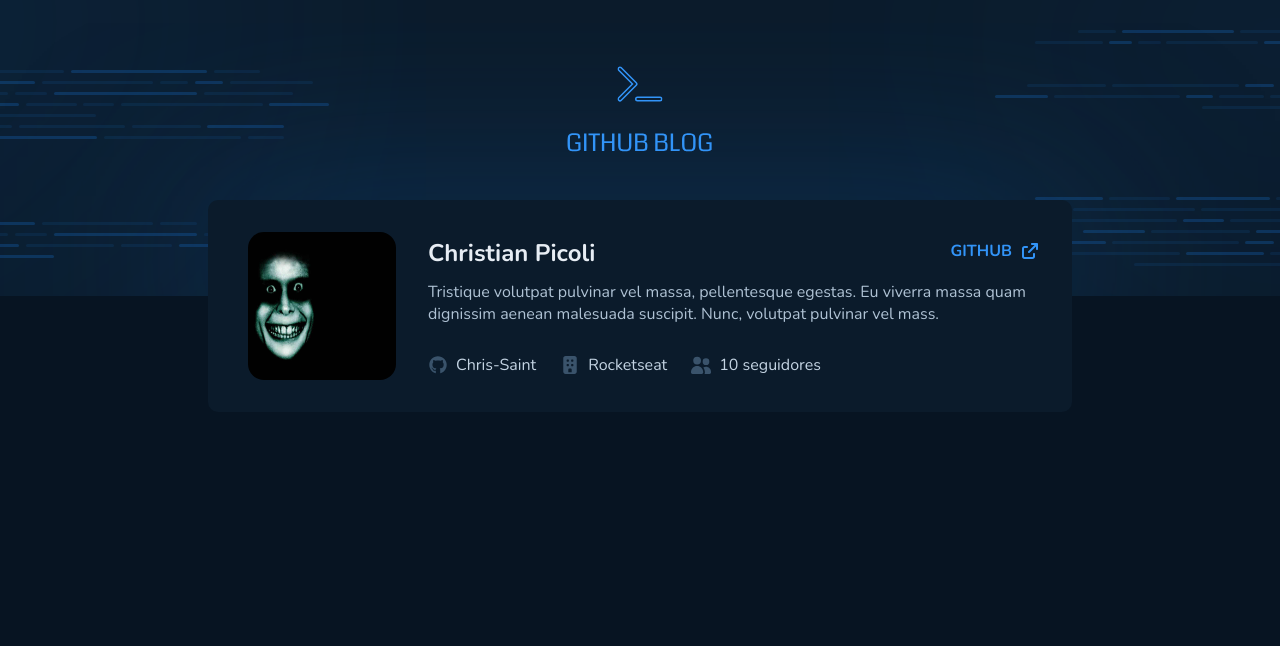
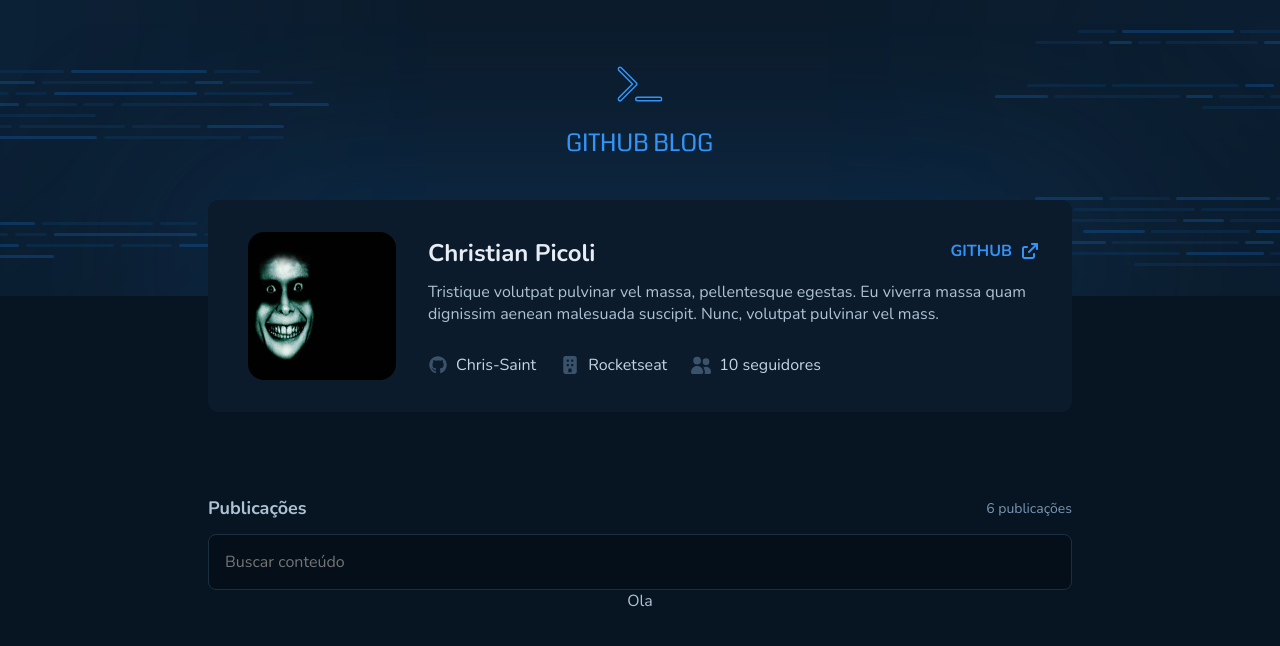
Before and after one commit to Chris-Saints/Github-Blog, a React (Vite) app: page / in a window 1280 px wide. Shown: the top 646 px of the page. Built offline with nearby package versions, Linux system fonts and the light colour scheme.

Commit message:
Criação do input de pesquisa

```diff
--- a/src/Pages/Profile/index.tsx
+++ b/src/Pages/Profile/index.tsx
@@ -1,12 +1,23 @@
+import { Conteudo } from "../../components/Conteudo";
 import { Header } from "../../components/Header";
 import { Perfil } from "../../components/Perfil";
-import { ContainerMain } from "./styles";
+import { ContainerForm, ContainerMain } from "./styles";
 
 export function Profile() {
     return (
         <ContainerMain>
             <Header />
             <Perfil />
+            <ContainerForm>
+                <div>
+                    <h2>Publicações</h2>
+                    <span> 6 publicações</span>
+                </div>
+
+                <input type="text" placeholder="Buscar conteúdo " />
+            </ContainerForm>
+
+            <Conteudo />
         </ContainerMain>
     )
 }
--- a/src/Pages/Profile/styles.ts
+++ b/src/Pages/Profile/styles.ts
@@ -6,3 +6,34 @@
     justify-content: center;
     align-items: center;
 `
+
+export const ContainerForm = styled.form`
+    margin-top: 200px;
+    max-width: 54rem;
+    width: 100%;
+
+
+    div{
+        display: flex;
+        justify-content: space-between;
+        align-items: center;
+        margin-bottom: 0.9rem;
+
+        h2{
+            font-size: 18px;
+        }
+
+        span {
+            color: ${props => props.theme['base-span']};
+            font-size: 14px;
+        }
+    }
+
+    input{
+        width: 100%;
+        background: ${props => props.theme['base-input']};
+        border: 1px solid ${props =>  props.theme['base-border']};
+        padding: 1rem;
+        border-radius: 8px;
+    }
+`
--- /dev/null
+++ b/src/components/Conteudo/index.tsx
@@ -0,0 +1,5 @@
+export function Conteudo() {
+    return (
+        <div>Ola</div>
+    )
+}
```
